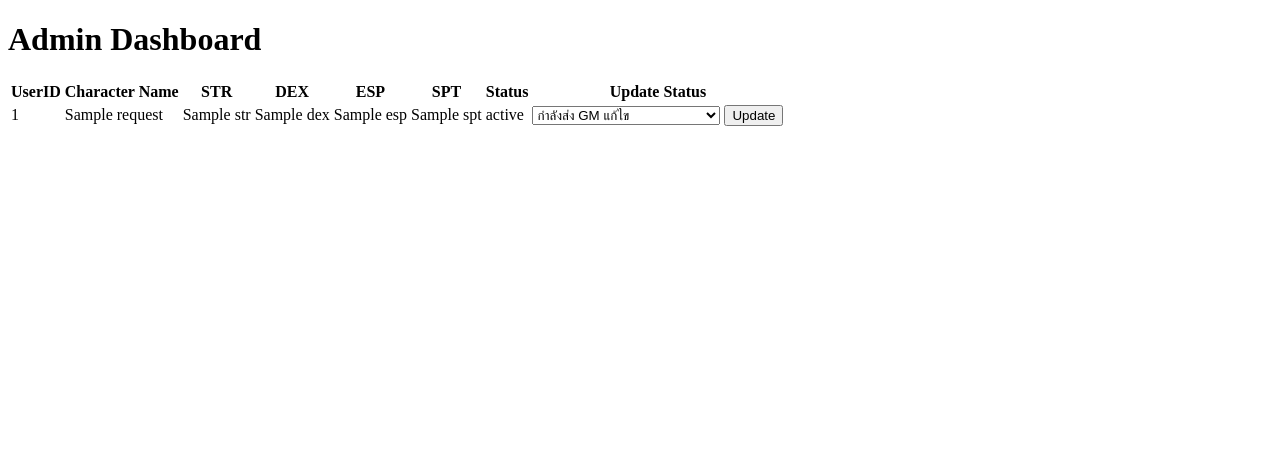
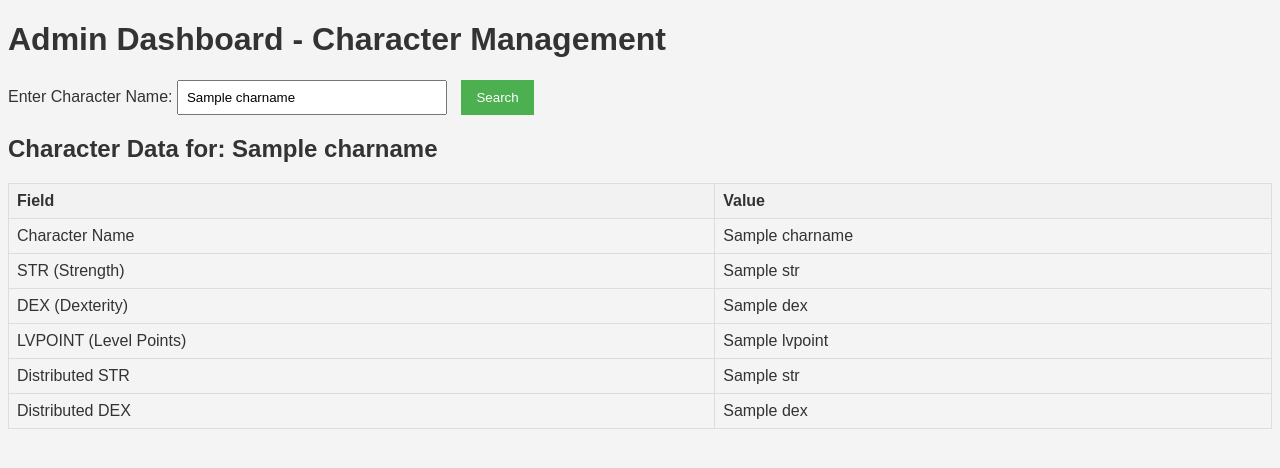
Before and after one commit to gardoffwhite/lineapi, a Flask app: template templates/admin_dashboard.html in a window 1280 px wide. Shown: the top 468 px of the page. Run offline with Flask 2, Linux system fonts and the light colour scheme; the template is opened without the code that fills it: most values are stand-ins (such as "Sample title", 1, 10 or a date in 2020).

Commit message:
Update admin_dashboard.html

```diff
--- a/templates/admin_dashboard.html
+++ b/templates/admin_dashboard.html
@@ -2,47 +2,99 @@
 <html lang="en">
 <head>
     <meta charset="UTF-8">
+    <meta name="viewport" content="width=device-width, initial-scale=1.0">
     <title>Admin Dashboard</title>
+    <style>
+        body {
+            font-family: Arial, sans-serif;
+            background-color: #f4f4f4;
+            color: #333;
+        }
+        h1, h2 {
+            color: #333;
+        }
+        table {
+            width: 100%;
+            margin-top: 20px;
+            border-collapse: collapse;
+        }
+        table, th, td {
+            border: 1px solid #ddd;
+            padding: 8px;
+            text-align: left;
+        }
+        th {
+            background-color: #f2f2f2;
+        }
+        .form-container {
+            margin: 20px 0;
+        }
+        input[type="text"] {
+            padding: 8px;
+            width: 250px;
+            margin-right: 10px;
+        }
+        button {
+            padding: 10px 15px;
+            background-color: #4CAF50;
+            color: white;
+            border: none;
+            cursor: pointer;
+        }
+        button:hover {
+            background-color: #45a049;
+        }
+    </style>
 </head>
 <body>
-    <h1>Admin Dashboard</h1>
+
+    <h1>Admin Dashboard - Character Management</h1>
+
+    <!-- ฟอร์มกรอกชื่อ Character -->
+    <div class="form-container">
+        <form method="POST" action="/">
+            <label for="charname">Enter Character Name:</label>
+            <input type="text" name="charname" id="charname" value="{{ charname }}" placeholder="Enter character name">
+            <button type="submit">Search</button>
+        </form>
+    </div>
+
+    <!-- แสดงข้อมูลตัวละคร -->
+    {% if char_data %}
+    <h2>Character Data for: {{ charname }}</h2>
     <table>
-        <thead>
-            <tr>
-                <th>UserID</th>
-                <th>Character Name</th>
-                <th>STR</th>
-                <th>DEX</th>
-                <th>ESP</th>
-                <th>SPT</th>
-                <th>Status</th>
-                <th>Update Status</th>
-            </tr>
-        </thead>
-        <tbody>
-            {% for request in requests %}
-            <tr>
-                <td>{{ request.userid }}</td>
-                <td>{{ request.charname }}</td>
-                <td>{{ request.str }}</td>
-                <td>{{ request.dex }}</td>
-                <td>{{ request.esp }}</td>
-                <td>{{ request.spt }}</td>
-                <td>{{ request.status }}</td>
-                <td>
-                    <form action="/update_status" method="post">
-                        <input type="hidden" name="request_id" value="{{ loop.index0 }}">
-                        <select name="status">
-                            <option value="กำลังส่ง GM แก้ไข">กำลังส่ง GM แก้ไข</option>
-                            <option value="อยู่ระหว่างแก้ไข กรุณาออกจากเกม">อยู่ระหว่างแก้ไข กรุณาออกจากเกม</option>
-                            <option value="แก้ไขสำเร็จ">แก้ไขสำเร็จ</option>
-                        </select>
-                        <button type="submit">Update</button>
-                    </form>
-                </td>
-            </tr>
-            {% endfor %}
-        </tbody>
+        <tr>
+            <th>Field</th>
+            <th>Value</th>
+        </tr>
+        <tr>
+            <td>Character Name</td>
+            <td>{{ charname }}</td>
+        </tr>
+        <tr>
+            <td>STR (Strength)</td>
+            <td>{{ char_data['str'] }}</td>
+        </tr>
+        <tr>
+            <td>DEX (Dexterity)</td>
+            <td>{{ char_data['dex'] }}</td>
+        </tr>
+        <tr>
+            <td>LVPOINT (Level Points)</td>
+            <td>{{ char_data['lvpoint'] }}</td>
+        </tr>
+        <tr>
+            <td>Distributed STR</td>
+            <td>{{ char_data['str'] }}</td>
+        </tr>
+        <tr>
+            <td>Distributed DEX</td>
+            <td>{{ char_data['dex'] }}</td>
+        </tr>
     </table>
+    {% else %}
+        <p>No character data available. Please enter a character name to search.</p>
+    {% endif %}
+
 </body>
 </html>
```
